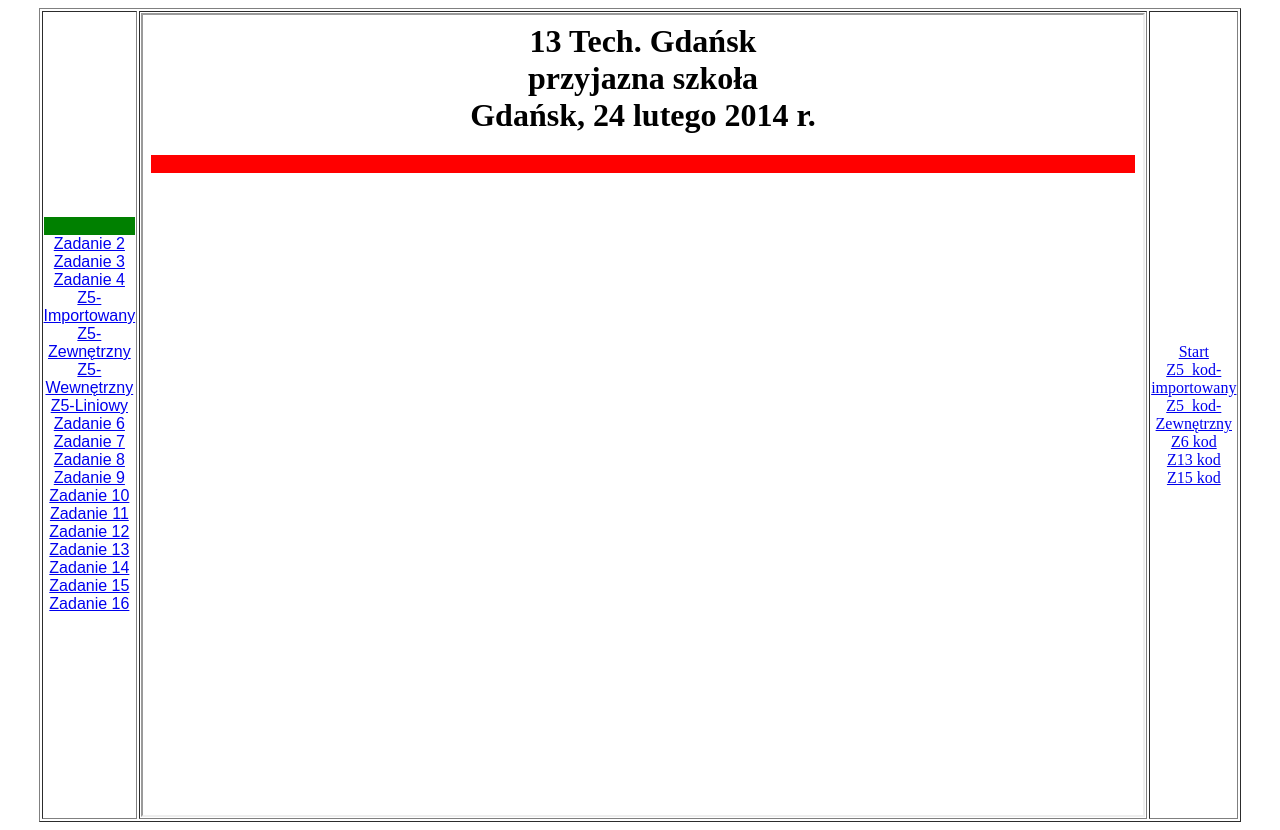
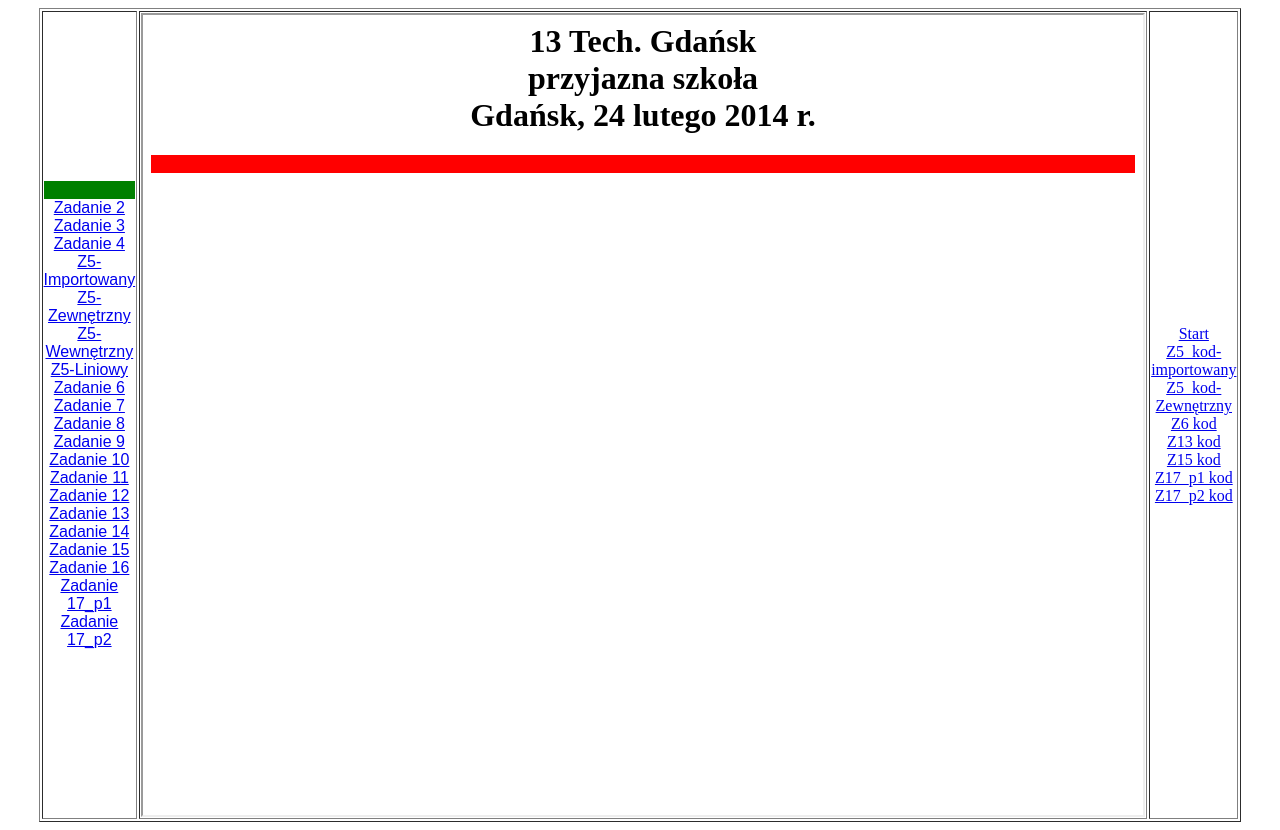
Before and after one commit to rizukkkkzse/programoweniaCSS, a plain HTML site: page index.html in a window 1280 px wide. Drawn offline with Linux system fonts and the light colour scheme.

Commit message:
Update index.html

```diff
--- a/index.html
+++ b/index.html
@@ -44,6 +44,10 @@
 <a href="stra_z15.html" target="strony"><font face="Arial">Zadanie 15</font></a>
 <br>
 <a href="zadanie16_stra.html" target="strony"><font face="Arial">Zadanie 16</font></a>
+<br>
+<a href="zadanie17_p1_stra.html" target="strony"><font face="Arial">Zadanie 17_p1</font></a>
+<br>
+<a href="zadanie17_p2_stra.html" target="strony"><font face="Arial">Zadanie 17_p2</font></a>
 </td>
 <td align=center><iframe width=1000 height=800 name="strony" src="start.html" border="0"></iframe>
 </td>
@@ -59,6 +63,10 @@
     <a href="stra_z13_kod.html" target="strony">Z13 kod</a>
     <br>
     <a href="stra_z15_kod.html" target="strony">Z15 kod</a>
+    <br>
+    <a href="zadanie17_p1_stra_kod.html" target="strony">Z17_p1 kod</a>
+    <br>
+    <a href="zadanie17_p2_stra_kod.html" target="strony">Z17_p2 kod</a>
 </td>
 </tr>
 </table>
```
